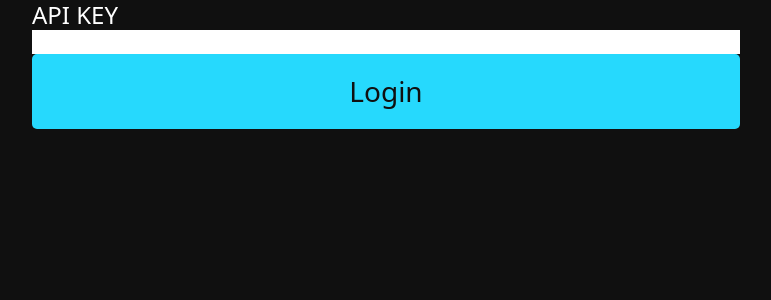
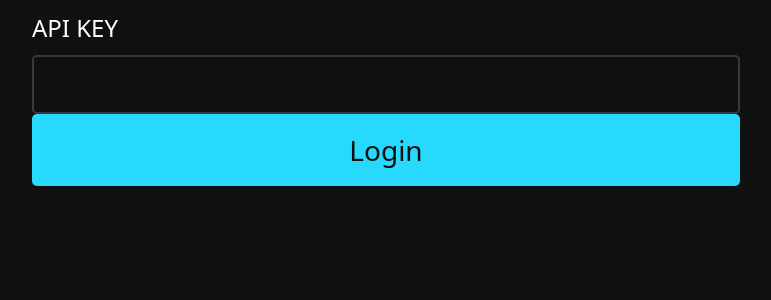
Before and after one commit to choi-sus/next-ai-chat, a Next.js app: page / in a window 1280 px wide. Shown: the top 300 px of the page, without its empty margins (254-1025 px from the left). Built offline with nearby package versions, Linux system fonts and the light colour scheme.

Commit message:
[Design] : input style 추가 - 최소단위 컴포넌트 ElInput style 추가함

```diff
--- a/src/components/ElButon.tsx
+++ b/src/components/ElButon.tsx
@@ -6,7 +6,7 @@ interface ElButtonProps extends React.ButtonHTMLAttributes<HTMLButtonElement> {
 const ElButton = ({ children, _onClick }: ElButtonProps) => {
   return (
     <button
-      className="w-full rounded-5 bg-primary text-28 leading-75 text-bgDefault"
+      className="w-full rounded-5 bg-primary text-28 leading-72 text-bgDefault"
       onClick={_onClick}
     >
       {children}
--- a/src/components/ElInput.tsx
+++ b/src/components/ElInput.tsx
@@ -7,11 +7,9 @@ interface ElInputProps extends React.InputHTMLAttributes<HTMLInputElement> {
 const ElInput = ({ title, value, _onChange }: ElInputProps) => {
   return (
     <div>
-      <label className="block text-24 leading-30 text-textDefault">
-        {title}
-      </label>
+      <label className="block text-24 leading-55 text-white">{title}</label>
       <input
-        className="w-full"
+        className="w-full rounded-5 border-2 border-notFocus  bg-bgDefault px-25 text-24 leading-55 text-white focus:border-white focus:outline-none"
         type="text"
         value={value}
         onChange={_onChange}
--- a/tailwind.config.js
+++ b/tailwind.config.js
@@ -9,15 +9,16 @@ module.exports = {
     extend: {
       fontSize: size0_100,
       lineHeight: size0_100,
+      padding: size0_100,
       borderRadius: size0_200,
       minWidth: size0_200,
       minHeight: size0_200,
       spacing: size0_200,
       colors: {
         primary: '#26D9FD',
-        textDefault: '#FFFFFF',
         bgDefault: '#101010',
         bgPaper: '#1F1F1F',
+        notFocus: '#393939',
       },
     },
   },
```
